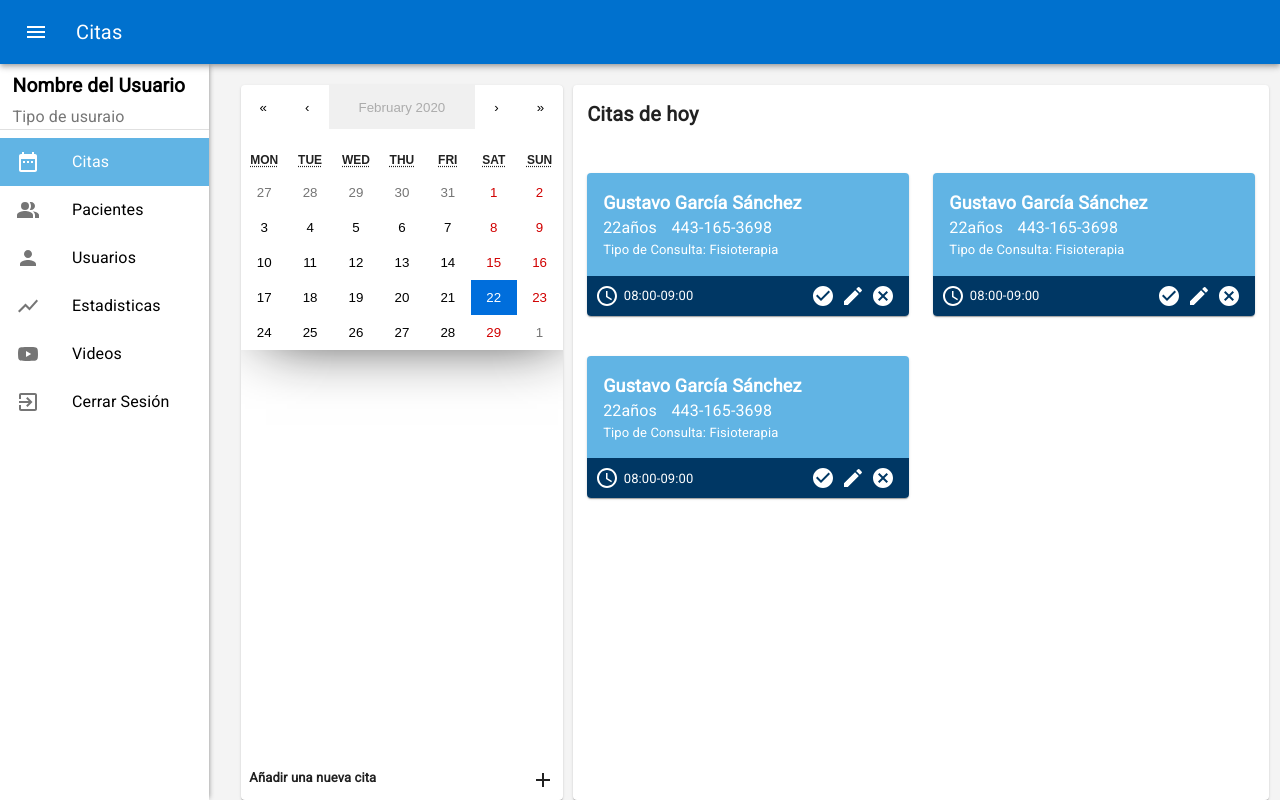
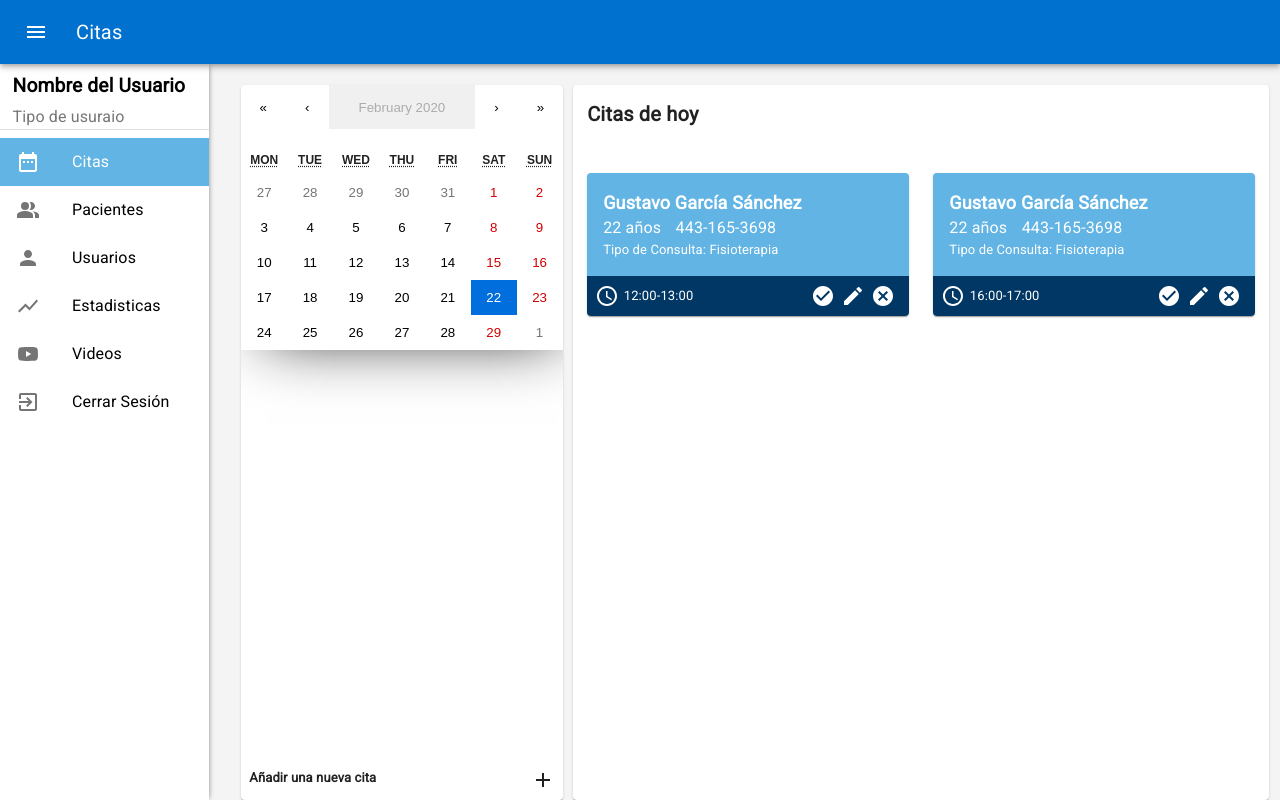
Before and after one commit to LeiWithP/cufri, a React (Create React App) app: page /Dates in a window 1280 px wide. Built offline with nearby package versions, Linux system fonts and the light colour scheme.

Commit message:
arreglos citas

```diff
--- a/src/Dates/Dates.jsx
+++ b/src/Dates/Dates.jsx
@@ -97,6 +97,31 @@ const useStyles = makeStyles(theme => ({
     transition: ".5s"
   }
 }));
+function addZero(i) {
+  if (i < 10) {
+    i = "0" + i;
+  }
+  return i;
+}
+
+const citas =[
+  {
+    paciente:"Gustavo García Sánchez",
+    edad:22,
+    telefono:"443-165-3698",
+    tipoconsulta:" Fisioterapia",
+    fecha:"2020-04-01",
+    hora:"12:00"
+  },
+  {
+    paciente:"Gustavo García Sánchez",
+    edad:22,
+    telefono:"443-165-3698",
+    tipoconsulta:" Fisioterapia",
+    fecha:"2020-04-01",
+    hora:"16:00"
+  },
+]
 /**
  * función principal del componente
  */
@@ -166,7 +191,8 @@ export default function Dates() {
    */
   const handleDate = e => {
     setCalendardate(e);
-    console.log(calendarDate);
+    console.log(calendarDate.toLocaleDateString());
+    console.log(new Date().getDate("2020-04-01"));
   };
   return (
     <Content nombre="Citas" select="citas">
@@ -233,8 +259,10 @@ export default function Dates() {
           >
             Citas de hoy
           </Typography>
-          <Grid container spacing={3} style={{ padding: "2%" }}>
-            <Grid item xs={6}>
+          <Grid container spacing={3} style={{ padding: "2%",overflowY:"scroll" }}>
+            {citas.map(cita=>(
+              calendarDate.getDate()===(new Date().getDate(cita.fecha))?
+              (<Grid item xs={6}>
               <Card className={classes.tarjeta}>
                 <CardContent style={{ backgroundColor: "#61B4E4" }}>
                   <Typography
@@ -244,18 +272,18 @@ export default function Dates() {
                       fontWeight: "bolder"
                     }}
                   >
-                    Gustavo García Sánchez
+                    {cita.paciente}
                   </Typography>
                   <div style={{ display: "flex" }}>
                     <Typography style={{ color: "white", marginRight: "5%" }}>
-                      22años
+                      {cita.edad} años
                     </Typography>
                     <Typography style={{ color: "white" }}>
-                      443-165-3698
+                      {cita.telefono}
                     </Typography>
                   </div>
                   <Typography style={{ color: "white", fontSize: "small" }}>
-                    Tipo de Consulta: Fisioterapia
+                    Tipo de Consulta: {cita.tipoconsulta}
                   </Typography>
                 </CardContent>
                 <CardActions
@@ -276,7 +304,7 @@ export default function Dates() {
                         marginLeft: "3%"
                       }}
                     >
-                      08:00-09:00
+                      {new Date('1970-01-01T'+cita.hora).getHours()}:{addZero(new Date('1970-01-01T'+cita.hora).getMinutes())}-{new Date('1970-01-01T'+cita.hora).getHours()+1}:{addZero(new Date('1970-01-01T'+cita.hora).getMinutes())}
                     </Typography>
                   </div>
                   <div
@@ -310,161 +338,7 @@ export default function Dates() {
                   </div>
                 </CardActions>
               </Card>
-            </Grid>
-            <Grid item xs={6}>
-              <Card className={classes.tarjeta}>
-                <CardContent style={{ backgroundColor: "#61B4E4" }}>
-                  <Typography
-                    style={{
-                      color: "white",
-                      fontSize: "Large",
-                      fontWeight: "bolder"
-                    }}
-                  >
-                    Gustavo García Sánchez
-                  </Typography>
-                  <div style={{ display: "flex" }}>
-                    <Typography style={{ color: "white", marginRight: "5%" }}>
-                      22años
-                    </Typography>
-                    <Typography style={{ color: "white" }}>
-                      443-165-3698
-                    </Typography>
-                  </div>
-                  <Typography style={{ color: "white", fontSize: "small" }}>
-                    Tipo de Consulta: Fisioterapia
-                  </Typography>
-                </CardContent>
-                <CardActions
-                  style={{
-                    backgroundColor: "#003764",
-                    display: "flex",
-                    flexDirection: "row",
-                    justifyContent: "space-between"
-                  }}
-                >
-                  <div style={{ display: "flex", width: "50%" }}>
-                    <AccessTimeIcon style={{ color: "white" }} />
-                    <Typography
-                      style={{
-                        color: "white",
-                        fontSize: "small",
-                        alignSelf: "center",
-                        marginLeft: "3%"
-                      }}
-                    >
-                      08:00-09:00
-                    </Typography>
-                  </div>
-                  <div
-                    style={{
-                      display: "flex",
-                      width: "40%",
-                      justifyContent: "flex-end"
-                    }}
-                  >
-                    <CheckCircleIcon
-                      style={{
-                        color: "white",
-                        paddingRight: "5%",
-                        cursor: "pointer"
-                      }}
-                    />
-                    <EditIcon
-                      style={{
-                        color: "white",
-                        paddingRight: "5%",
-                        cursor: "pointer"
-                      }}
-                    />
-                    <CancelIcon
-                      style={{
-                        color: "white",
-                        paddingRight: "5%",
-                        cursor: "pointer"
-                      }}
-                    />
-                  </div>
-                </CardActions>
-              </Card>
-            </Grid>
-            <Grid item xs={6}>
-              <Card className={classes.tarjeta}>
-                <CardContent style={{ backgroundColor: "#61B4E4" }}>
-                  <Typography
-                    style={{
-                      color: "white",
-                      fontSize: "Large",
-                      fontWeight: "bolder"
-                    }}
-                  >
-                    Gustavo García Sánchez
-                  </Typography>
-                  <div style={{ display: "flex" }}>
-                    <Typography style={{ color: "white", marginRight: "5%" }}>
-                      22años
-                    </Typography>
-                    <Typography style={{ color: "white" }}>
-                      443-165-3698
-                    </Typography>
-                  </div>
-                  <Typography style={{ color: "white", fontSize: "small" }}>
-                    Tipo de Consulta: Fisioterapia
-                  </Typography>
-                </CardContent>
-                <CardActions
-                  style={{
-                    backgroundColor: "#003764",
-                    display: "flex",
-                    flexDirection: "row",
-                    justifyContent: "space-between"
-                  }}
-                >
-                  <div style={{ display: "flex", width: "50%" }}>
-                    <AccessTimeIcon style={{ color: "white" }} />
-                    <Typography
-                      style={{
-                        color: "white",
-                        fontSize: "small",
-                        alignSelf: "center",
-                        marginLeft: "3%"
-                      }}
-                    >
-                      08:00-09:00
-                    </Typography>
-                  </div>
-                  <div
-                    style={{
-                      display: "flex",
-                      width: "40%",
-                      justifyContent: "flex-end"
-                    }}
-                  >
-                    <CheckCircleIcon
-                      style={{
-                        color: "white",
-                        paddingRight: "5%",
-                        cursor: "pointer"
-                      }}
-                    />
-                    <EditIcon
-                      style={{
-                        color: "white",
-                        paddingRight: "5%",
-                        cursor: "pointer"
-                      }}
-                    />
-                    <CancelIcon
-                      style={{
-                        color: "white",
-                        paddingRight: "5%",
-                        cursor: "pointer"
-                      }}
-                    />
-                  </div>
-                </CardActions>
-              </Card>
-            </Grid>
+            </Grid>):""))}
           </Grid>
         </Card>
         {/**
@@ -572,7 +446,7 @@ export default function Dates() {
                               label="Time picker"
                               value={values.time}
                               onChange={e => {
-                                setValues({ time: e.getHours() });
+                                setValues({...values,time: e});
                               }}
                               KeyboardButtonProps={{
                                 "aria-label": "change time"
@@ -681,7 +555,7 @@ export default function Dates() {
                               }
                               onChange={handleChange("tipoconsulta")}
                             >
-                              <MenuItem value="">
+                              <MenuItem value={''}>
                                 <em>None</em>
                               </MenuItem>
                               <MenuItem value={"Primera vez"}>
```
